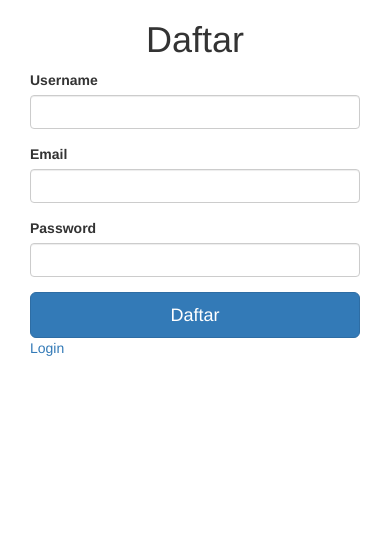
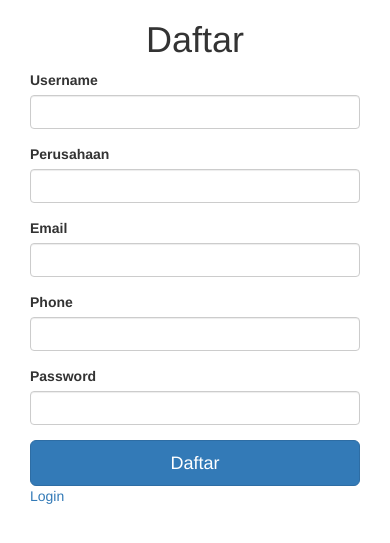
Before and after one commit to natagonz/easyhrd, a Flask app: page /register in a window 390 px wide. Shown: the top 543 px of the page. Run offline with Flask 2, Linux system fonts and the light colour scheme; some libraries are stand-ins or nearby versions.

Commit message:
user phone

```diff
--- a/app.py
+++ b/app.py
@@ -1,6 +1,6 @@
 from flask import Flask , render_template, request, flash, redirect, url_for
 from flask_sqlalchemy import SQLAlchemy
-from form import UserRegisterForm ,UserLoginForm, AddEmployeForm, AddAttendanceForm,AddReviewForm,EditPhotoForm,ForgotPasswordForm,ResetPasswordForm
+from form import UserRegisterForm ,UserLoginForm, AddEmployeForm, AddAttendanceForm,AddReviewForm,EditPhotoForm,SuperuserRegisterForm,ForgotPasswordForm,ResetPasswordForm
 from werkzeug.security import generate_password_hash, check_password_hash
 from datetime import datetime, timedelta
 from flask_login import LoginManager , UserMixin, login_user, login_required, logout_user, current_user
@@ -45,6 +45,8 @@ class User(db.Model):
 	id = db.Column(db.Integer,primary_key=True)
 	username = db.Column(db.String(100))
 	email = db.Column(db.String(100))
+	phone = db.Column(db.String(100))
+	company = db.Column(db.String(100))
 	password = db.Column(db.String(100))
 	role = db.Column(db.String(100))
 	trial_date = db.Column(db.DateTime())
@@ -135,13 +137,13 @@ def Index():
 
 @app.route("/register",methods=["GET","POST"])
 def UserRegister():
-	form = UserRegisterForm()
+	form = SuperuserRegisterForm()
 	if form.validate_on_submit():
 		trial = datetime.today()
 		start = trial + timedelta(days=7)
 		renew = start + timedelta(days=365)
 		hass = generate_password_hash(form.password.data,method="sha256")
-		user = User(username=form.username.data,email=form.email.data,password=hass,trial_date=trial,start_date=start,renew_date=renew,role="user",status="trial")
+		user = User(username=form.username.data,email=form.email.data,phone=form.phone,company=form.company.data,password=hass,trial_date=trial,start_date=start,renew_date=renew,role="user",status="trial")
 		check_email = User.query.filter_by(email=form.email.data).all()
 		if len(check_email) > 0 :
 			flash("Email telah terdaftar","danger")
--- a/form.py
+++ b/form.py
@@ -11,6 +11,15 @@ class UserRegisterForm(FlaskForm):
 	username = StringField("Username",validators=[InputRequired(),Length(max=100)])
 	email = StringField("Email",validators=[InputRequired(),Length(max=100),Email()])
 	password = PasswordField("Password",validators=[InputRequired(),Length(min=6,max=100)])
+
+class SuperuserRegisterForm(FlaskForm):
+	username = StringField("Username",validators=[InputRequired(),Length(max=100)])
+	email = StringField("Email",validators=[InputRequired(),Length(max=100),Email()])
+	password = PasswordField("Password",validators=[InputRequired(),Length(min=6,max=100)])
+	phone = StringField("Phone",validators=[Length(max=100),InputRequired()])
+	company = StringField("Perusahaan",validators=[Length(max=100),InputRequired()])
+
+
 
 
 
--- a/templates/user/all_admin.html
+++ b/templates/user/all_admin.html
@@ -27,7 +27,7 @@
                         <tr>
                             <td>{{ admin.username }}</td>
                             <td>{{ admin.email }}</td>
-                            <td><a class="red" onclick="myFunction()"><i class="ti-trash"></i></a></td>
+                            <td><button type="button" class="btn btn-danger" onclick="myFunction()">Delete</button></td>
                             </tr>
                      </tbody>
                              <script>
--- a/templates/user/register.html
+++ b/templates/user/register.html
@@ -17,8 +17,14 @@
                 <div class="form-group">
                      {{ render_field(form.username, class="form-control")}}
                 </div>
+                 <div class="form-group">
+                     {{ render_field(form.company, class="form-control")}}
+                </div>
                 <div class="form-group">
                      {{ render_field(form.email, class="form-control")}}
+                </div>
+                 <div class="form-group">
+                     {{ render_field(form.phone, class="form-control")}}
                 </div>
                 <div class="form-group">
                      {{ render_field(form.password, class="form-control")}}
```
